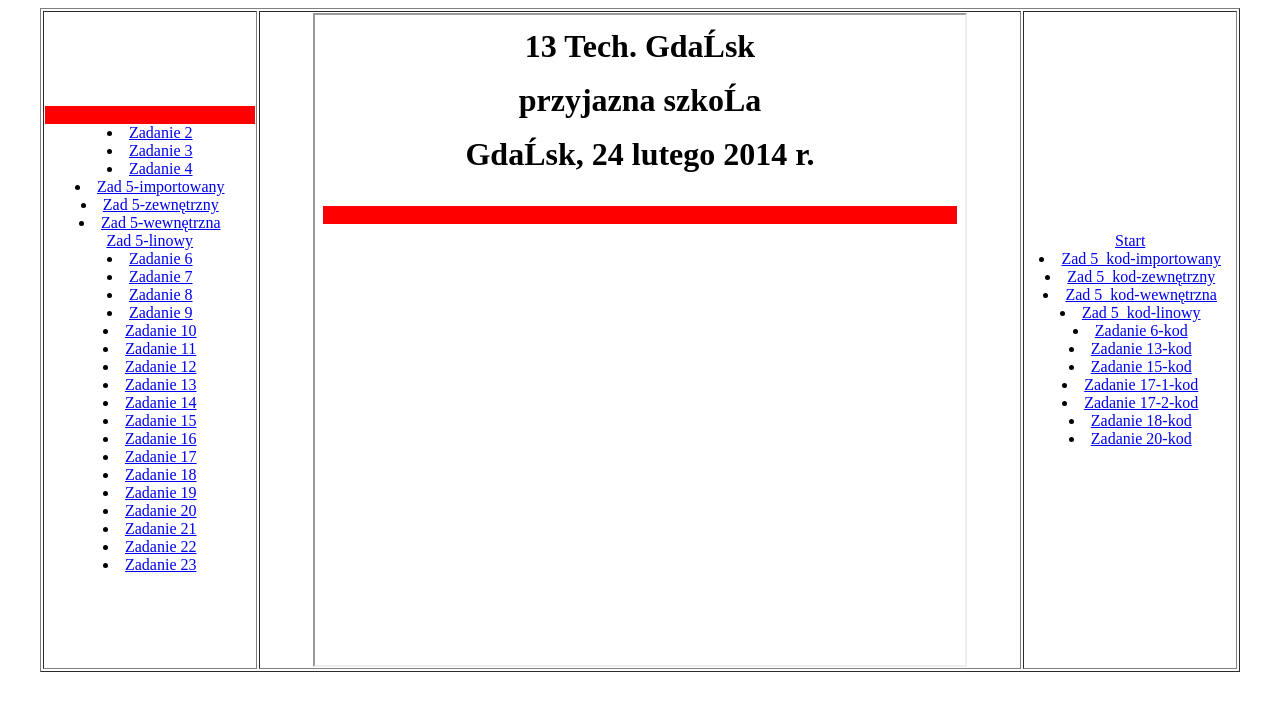
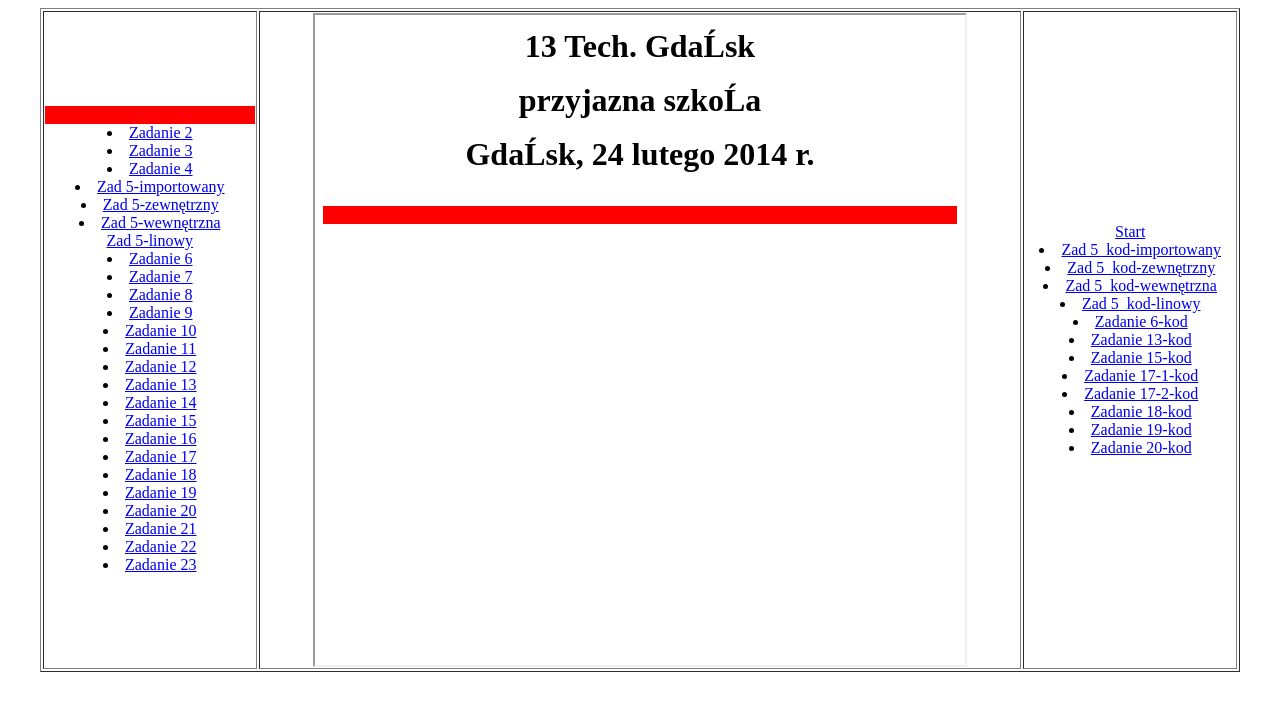
Before and after one commit to Goszka2137/css, a plain HTML site: page index.html in a window 1280 px wide. Drawn offline with Linux system fonts and the light colour scheme.

Commit message:
Update index.html

```diff
--- a/index.html
+++ b/index.html
@@ -89,6 +89,8 @@
  				<br>
                   <li> <a href="Cupe_kod_z18.html" target="strony">Zadanie 18-kod</a>
  				<br>
+                  <li> <a href="Cupe_kod_z19.html" target="strony">Zadanie 19-kod</a>
+ 				<br>
                   <li> <a href="Cupe_kod_z20.html" target="strony">Zadanie 20-kod</a>
  				<br>
  		        </td>
```
